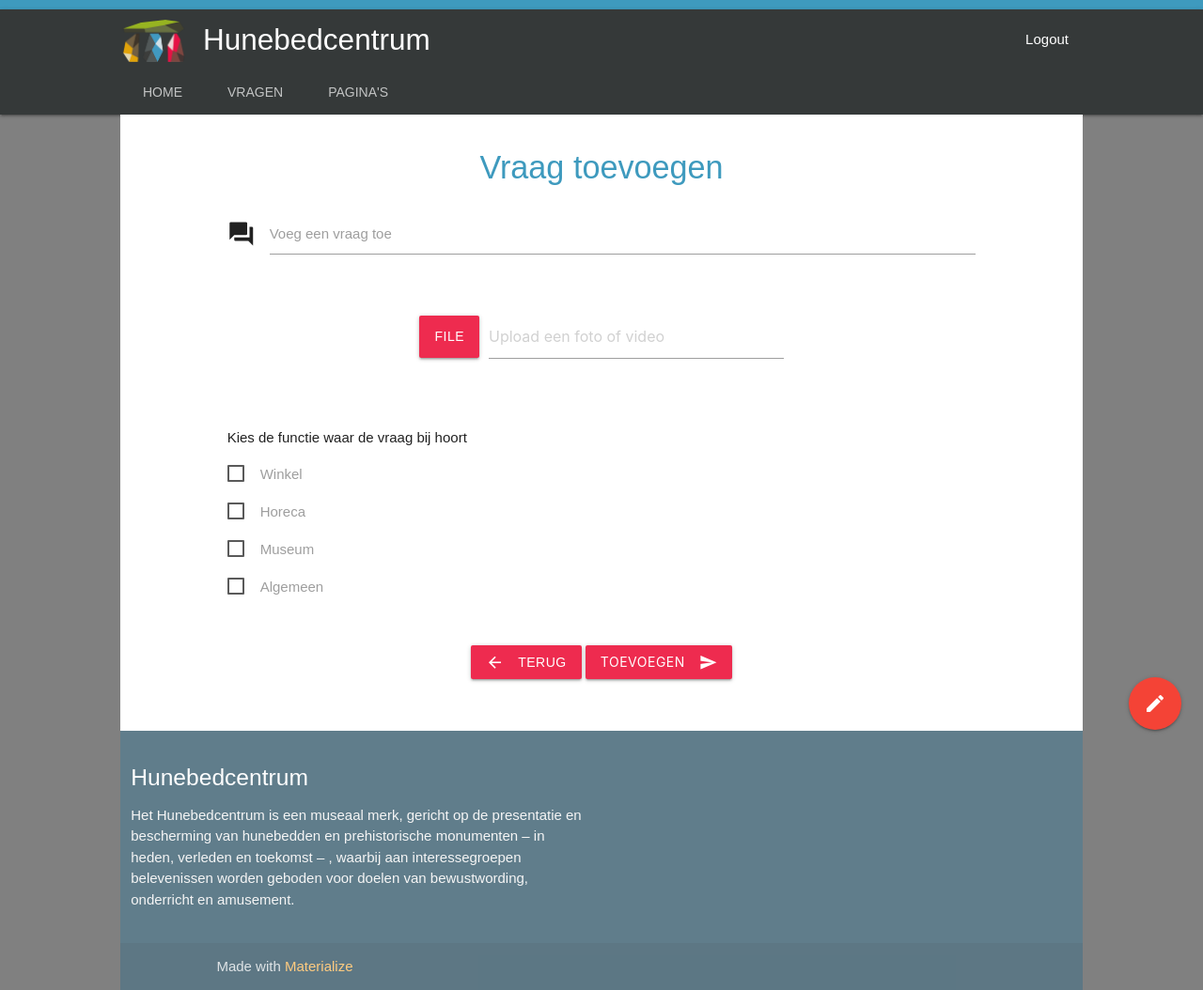
After one commit to Stuxles/project-hunebed, a CodeIgniter app: page /Hunebed/addQuestionUser in a window 1280 px wide. The commit adds this page. Shown: the whole page at 94% size. Run offline with CodeIgniter, Linux system fonts and the light colour scheme; some libraries are stand-ins or nearby versions.

Commit message:
Added pag for users to add questions
Changed some colors for the homepage

```diff
--- /dev/null
+++ b/application/views/pages/addQuestionUser.php
@@ -0,0 +1,104 @@
+<div class="container content">
+
+    <div class="section">
+        <div class="container">
+            <div class="row">
+                <form class="col s12">
+                    <h4 class="header center hb-blue-text">Vraag toevoegen</h4>
+                    <div class="row">
+                        <div class="input-field col s12">
+                            <i class="material-icons prefix">question_answer</i>
+                            <textarea id="textarea1" class="materialize-textarea" data-length="120"></textarea>
+                            <label for="textarea1">Voeg een vraag toe</label>
+                        </div>
+                    </div>
+                    <div class="row">
+                        <div class="file-field input-field col s6 offset-s3">
+                            <div class="btn hb-red-bg">
+                                <span>File</span>
+                                <input type="file" multiple>
+                            </div>
+                            <div class="file-path-wrapper">
+                                <input class="file-path validate" type="text" placeholder="Upload een foto of video">
+                            </div>
+                        </div>
+                    </div>
+                    <div class="row">
+                        <div class="input-field col s12">
+                            <p>Kies de functie waar de vraag bij hoort</p>
+                            <p>
+                                <label>
+                                    <input type="checkbox" />
+                                    <span>Winkel</span>
+                                </label>
+                            </p>
+                            <p>
+                                <label>
+                                    <input type="checkbox" />
+                                    <span>Horeca</span>
+                                </label>
+                            </p>
+                            <p>
+                                <label>
+                                    <input type="checkbox" />
+                                    <span>Museum</span>
+                                </label>
+                            </p>
+                            <p>
+                                <label>
+                                    <input type="checkbox" />
+                                    <span>Algemeen</span>
+                                </label>
+                            </p>
+                        </div>
+                    </div>
+                    <div class="row center">
+                        <a href="<?= base_url('home') ?>" class="btn waves-effect hb-red-bg waves-light"><i class="material-icons left" id="terug">arrow_back</i>Terug</a>
+                        <button data-target="modal1" class="btn modal-trigger waves-effect hb-red-bg waves-light">Toevoegen
+                            <i class="material-icons right">send</i>
+                        </button>
+                    </div>
+
+                    <!-- Modal1 Structure -->
+                    <div id="modal1" class="modal">
+                        <div class="modal-content">
+                            <h4>Weet u zeker dat u deze vraag wilt toevoegen?</h4>
+                            <p>Klik op Toevoegen om de vraag toe te voegen.<br>
+                                Klik op Nog een vraag toevoegen om de vraag toe tevoegen en daarna nog een vraag toe te voegen.<br>
+                                Klik op annuleren om de vraa
+                                g niet toe tevoegen.</p>
+                        </div>
+                        <div class="modal-footer">
+                            <a href="#!" class="modal-close waves-effect hb-red-bg btn">Annuleren</a>
+                            <a href="#modal2" class="modal-close waves-effect hb-blue btn btn modal-trigger">Nog een vraag toevoegen</a>
+                            <a href="#modal3" class="modal-close waves-effect hb-red-bg btn modal-trigger" id="toevoegen">Toevoegen</a>
+                        </div>
+                    </div>
+
+                    <!-- Modal2 Structure -->
+                    <div id="modal2" class="modal">
+                        <div class="modal-content">
+                            <h4>De vraag is toegevoegd.</h4>
+                            <p>Klik op doorgaan om een nieuwe vraag toe te voegen</p>
+                        </div>
+                        <div class="modal-footer">
+                            <a href="#!" class="modal-close waves-effect hb-red-bg btn">Doorgaan</a>
+                        </div>
+                    </div>
+
+                    <!-- Modal3 Structure -->
+                    <div id="modal3" class="modal">
+                        <div class="modal-content">
+                            <h4>De vraag is toegevoegd.</h4>
+                            <p>Klik op terug om terug te gaan naar het hoofdpagina</p>
+                        </div>
+                        <div class="modal-footer">
+                            <a href="<?= base_url('home') ?>" class="modal-close waves-effect hb-red-bg btn">Terug</a>
+                        </div>
+                    </div>
+
+            </div>
+            </form>
+        </div>
+    </div>
+</div>
--- a/application/views/templates/footer.php
+++ b/application/views/templates/footer.php
@@ -21,7 +21,6 @@
         </div>
     </div>
 </footer>
-</div>
 <!--FAB Button-->
 <div class="fixed-action-btn">
     <a class="btn-floating btn-large red">
```
Also changed, not shown: application/views/pages/home.php (+8 -8 lines).
